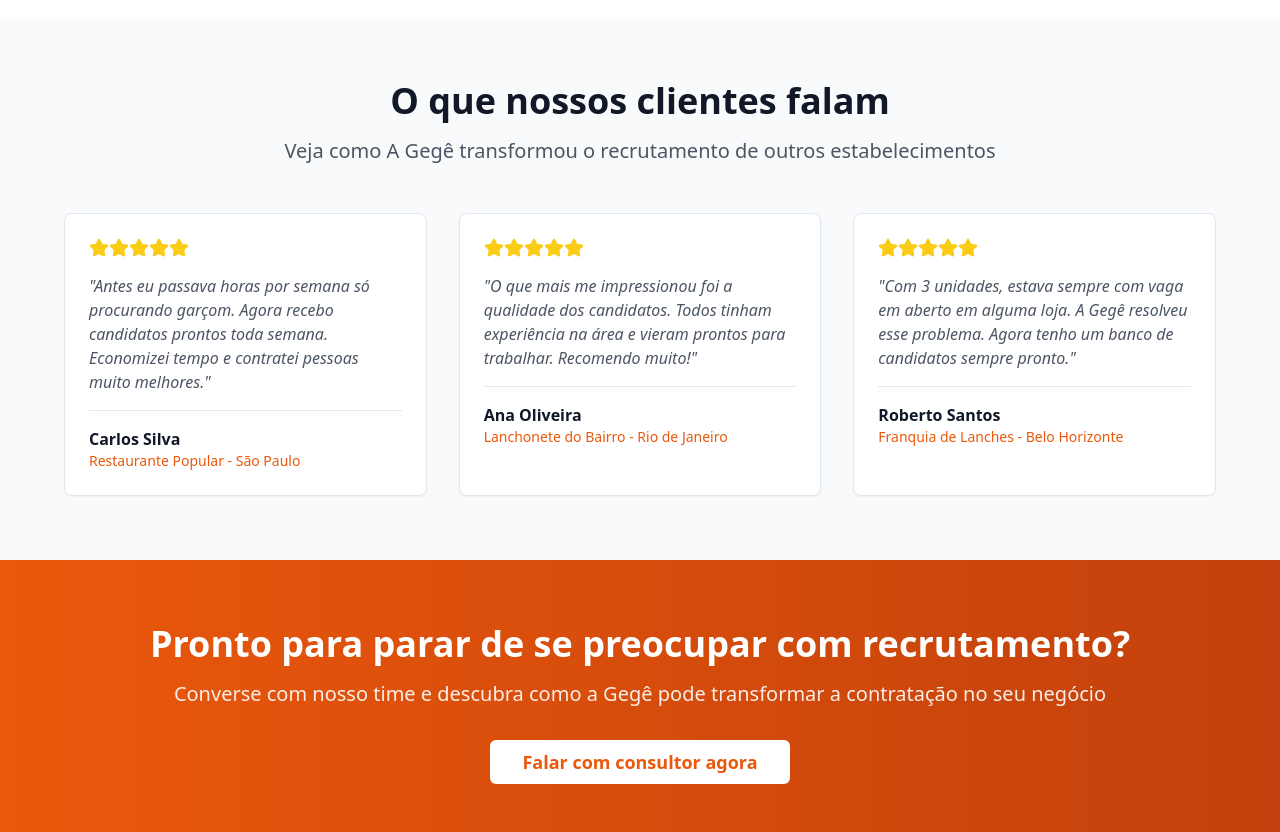
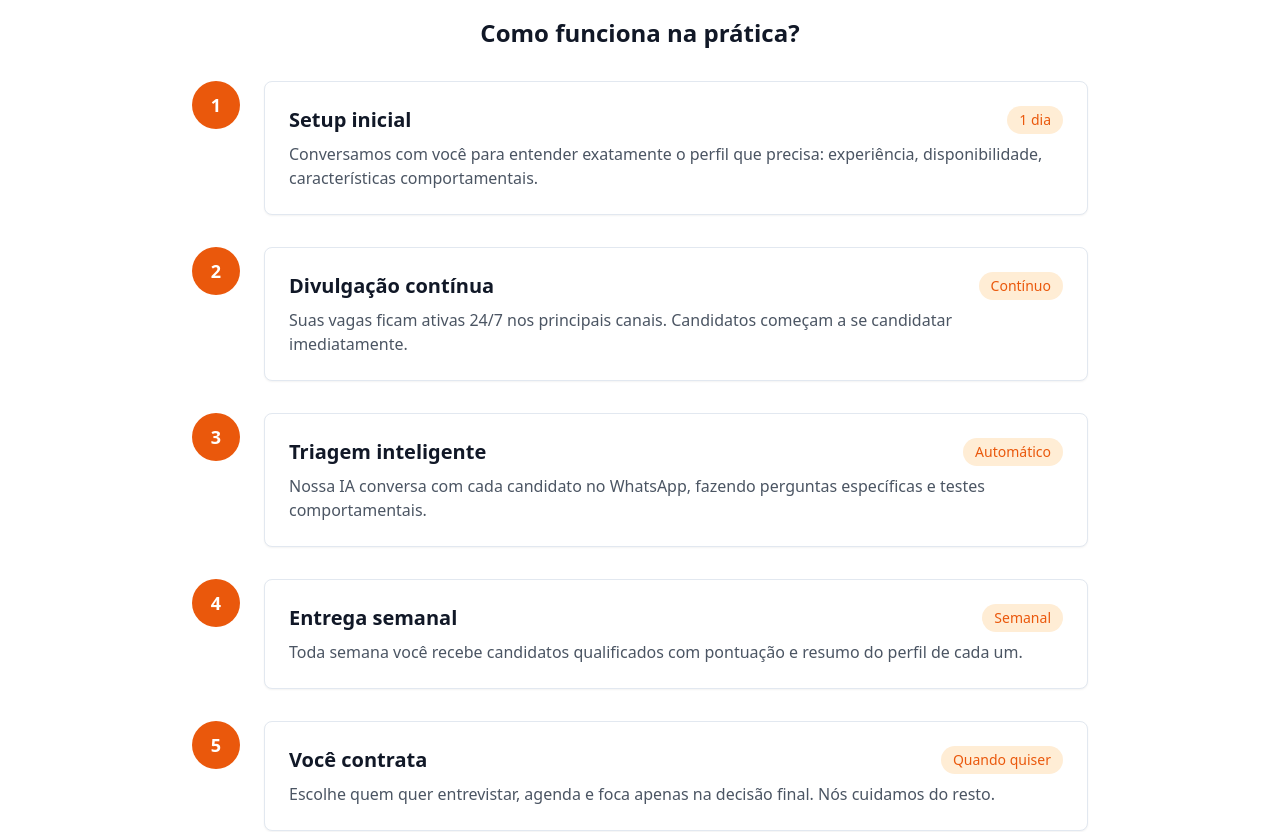
Before and after one commit to luaracunha/gege-food-match, a React (Vite) app: page / in a window 1280 px wide. Shown: the part 1920-2752 px from the top of the page. Built offline with nearby package versions, Linux system fonts and the light colour scheme.

Commit message:
Refactor: Update Solution Section and remove testimonials
Update the Solution Section to include a step-by-step explanation of how Gegê works. Remove the testimonials section and the final call to action.

```diff
--- a/src/components/SolutionSection.tsx
+++ b/src/components/SolutionSection.tsx
@@ -26,6 +26,39 @@ export const SolutionSection = () => {
     }
   ];
 
+  const steps = [
+    {
+      number: "1",
+      title: "Setup inicial",
+      description: "Conversamos com você para entender exatamente o perfil que precisa: experiência, disponibilidade, características comportamentais.",
+      time: "1 dia"
+    },
+    {
+      number: "2",
+      title: "Divulgação contínua",
+      description: "Suas vagas ficam ativas 24/7 nos principais canais. Candidatos começam a se candidatar imediatamente.",
+      time: "Contínuo"
+    },
+    {
+      number: "3",
+      title: "Triagem inteligente",
+      description: "Nossa IA conversa com cada candidato no WhatsApp, fazendo perguntas específicas e testes comportamentais.",
+      time: "Automático"
+    },
+    {
+      number: "4",
+      title: "Entrega semanal",
+      description: "Toda semana você recebe candidatos qualificados com pontuação e resumo do perfil de cada um.",
+      time: "Semanal"
+    },
+    {
+      number: "5",
+      title: "Você contrata",
+      description: "Escolhe quem quer entrevistar, agenda e foca apenas na decisão final. Nós cuidamos do resto.",
+      time: "Quando quiser"
+    }
+  ];
+
   return (
     <section className="py-16 bg-white">
       <div className="container mx-auto px-6">
@@ -39,7 +72,7 @@ export const SolutionSection = () => {
           </p>
         </div>
 
-        <div className="grid md:grid-cols-2 lg:grid-cols-4 gap-6">
+        <div className="grid md:grid-cols-2 lg:grid-cols-4 gap-6 mb-16">
           {features.map((feature, index) => (
             <Card key={index} className="text-center hover:shadow-lg transition-shadow animate-fadeInUp">
               <CardContent className="p-6">
@@ -52,6 +85,45 @@ export const SolutionSection = () => {
             </Card>
           ))}
         </div>
+
+        <div className="max-w-4xl mx-auto">
+          <div className="text-center mb-8">
+            <h3 className="text-2xl font-bold text-gray-900 mb-4">
+              Como funciona na prática?
+            </h3>
+          </div>
+
+          {steps.map((step, index) => (
+            <div key={index} className="flex items-start mb-8 last:mb-0">
+              <div className="flex-shrink-0 mr-6">
+                <div className="w-12 h-12 bg-orange-600 text-white rounded-full flex items-center justify-center font-bold text-lg">
+                  {step.number}
+                </div>
+              </div>
+              <Card className="flex-1 hover:shadow-lg transition-shadow">
+                <CardContent className="p-6">
+                  <div className="flex justify-between items-start mb-2">
+                    <h4 className="text-xl font-semibold text-gray-900">{step.title}</h4>
+                    <span className="text-sm text-orange-600 font-medium bg-orange-100 px-3 py-1 rounded-full">
+                      {step.time}
+                    </span>
+                  </div>
+                  <p className="text-gray-600">{step.description}</p>
+                </CardContent>
+              </Card>
+            </div>
+          ))}
+        </div>
+
+        <div className="mt-12 bg-gradient-to-r from-orange-100 to-amber-100 p-8 rounded-2xl max-w-3xl mx-auto text-center">
+          <h4 className="text-xl font-bold text-gray-900 mb-4">
+            Resultado: você sempre tem candidatos qualificados esperando
+          </h4>
+          <p className="text-gray-700">
+            Nunca mais vai ficar com vaga em aberto por semanas. Nunca mais vai perder tempo
+            triando currículo por currículo. Seu foco volta para o que realmente importa: fazer seu negócio crescer.
+          </p>
+        </div>
       </div>
     </section>
   );
--- a/src/pages/Index.tsx
+++ b/src/pages/Index.tsx
@@ -4,7 +4,6 @@ import { useState } from "react";
 import { ContactForm } from "@/components/ContactForm";
 import { ProblemSection } from "@/components/ProblemSection";
 import { SolutionSection } from "@/components/SolutionSection";
-import { TestimonialsSection } from "@/components/TestimonialsSection";
 
 const Index = () => {
   const [showContactForm, setShowContactForm] = useState(false);
@@ -86,9 +85,6 @@ const Index = () => {
       {/* Solution Section */}
       <SolutionSection />
 
-      {/* Testimonials Section */}
-      <TestimonialsSection />
-
       {/* Final CTA */}
       <section className="bg-gradient-to-r from-orange-600 to-orange-700 py-16 text-white">
         <div className="container mx-auto px-6 text-center">
```
